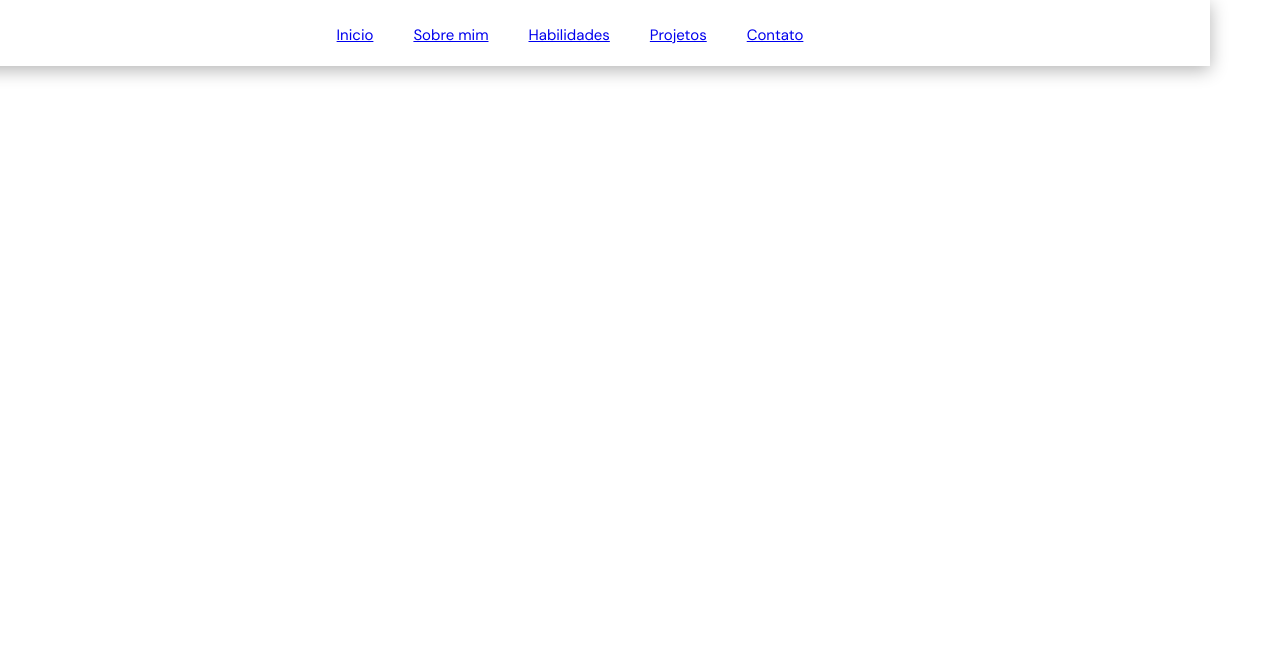
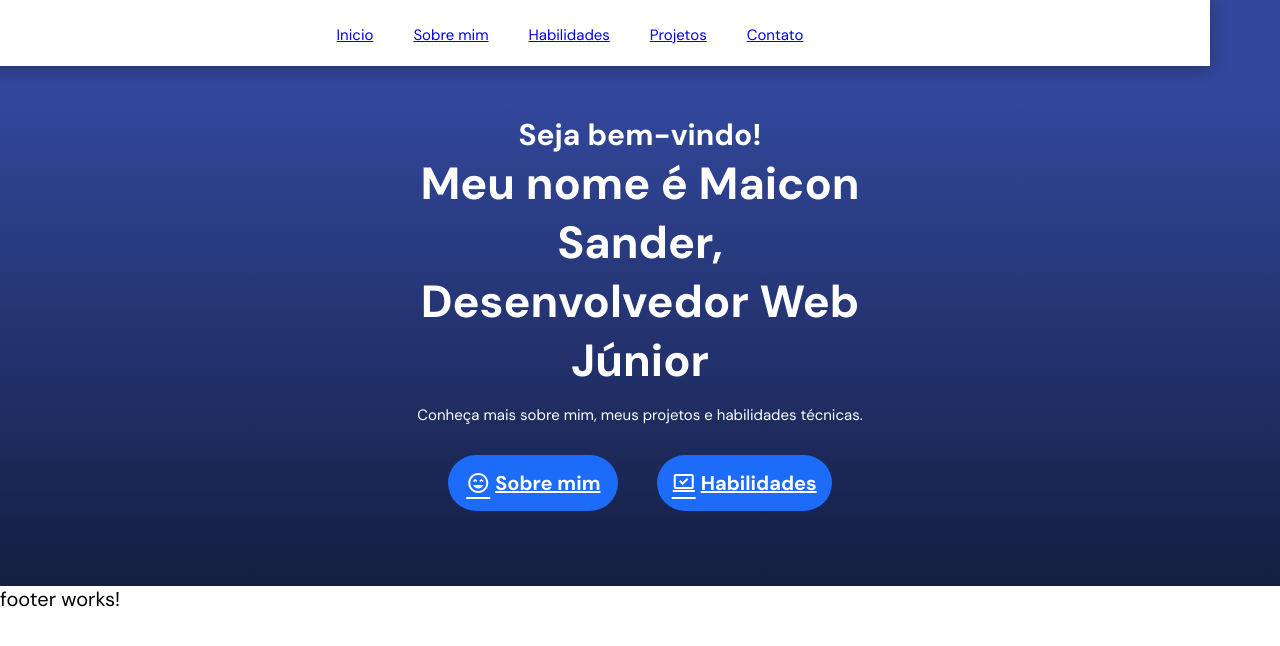
Before and after one commit to MaiconSander/meu-portfolio, an Angular app: page / in a window 1280 px wide. Shown: the top 646 px of the page. Built offline with nearby package versions, Linux system fonts and the light colour scheme.

Commit message:
box banner

```diff
--- a/src/app/home/home.component.css
+++ b/src/app/home/home.component.css
@@ -0,0 +1,65 @@
+/* box banner */
+
+.banner {
+    display: flex;
+    justify-content: center;
+    background: linear-gradient(180deg, var(--color-blue-2) 15%, var(--color-blue-3) 100%);
+    color: #fff;
+    padding-top: 70px;
+    text-align: center;
+}
+
+.banner .box {
+    display: flex;
+    flex-direction: column;
+    align-items: center;
+    padding: 45px 5px;
+}
+
+.banner .box .paragraph {
+    margin: 15px 0;
+    font-size: var(--font-size-5);
+    font-weight: 400;
+    color: #fff;
+}
+
+.banner .box .title1 {
+    font-size: var(--font-size-3);
+}
+
+.banner .box .title2 {
+    font-size: var(--font-size-1);
+    display: block;
+    max-width: 450px;
+}
+
+.banner .box .buttons {
+    display: flex;
+    align-items: center;
+    flex-wrap: wrap;
+    margin: 15px 0;
+    width: 100%;
+    justify-content: space-evenly;
+}
+
+.banner .box .buttons a {
+    display: flex;
+    align-items: center;
+    justify-content: center;
+    padding: 15px;
+    min-width: 170px;
+    border-radius: 35px;
+    margin: 0 5px 15px;
+    font-size: var(--font-size-4);
+    font-weight: 700;
+    background: var(--color-blue-1);
+    color: #fff;
+}
+
+.banner .box .buttons a:hover {
+    background: var(--color-blue-2);
+}
+
+.banner .box .buttons a i {
+    margin-right: 5px
+}
--- a/src/app/home/home.component.html
+++ b/src/app/home/home.component.html
@@ -1 +1,29 @@
-<p>home works!</p>
+<main>
+    <section id="banner" class="banner">
+        <div class="box">
+            <h1>
+                <span class="title1">Seja bem-vindo!</span>
+                <span class="title2">Meu nome é Maicon Sander, Desenvolvedor Web Júnior </span>
+            </h1>
+
+            <p class="paragraph">Conheça mais sobre mim, meus projetos e habilidades técnicas.</p>
+
+            <div class="buttons">
+              <a href="#about">
+                <i class="material-symbols-outlined">
+                    sentiment_very_satisfied
+                </i>
+               Sobre mim
+             </a>
+             <a href="#skills">
+                <i class="material-symbols-outlined">
+                    sync_saved_locally
+                </i>
+                Habilidades
+            </a>
+            </div>
+
+        </div>
+
+    </section>
+</main>
--- a/src/index.html
+++ b/src/index.html
@@ -9,11 +9,13 @@
 
   <link rel="preconnect" href="https://fonts.googleapis.com">
   <link rel="preconnect" href="https://fonts.gstatic.com" crossorigin>
-  <link href="https://fonts.googleapis.com/css2?family=DM+Sans:ital,opsz,wght@0,9..40,100..1000;1,9..40,100..1000&display=swap"
+  <link
+  href="https://fonts.googleapis.com/css2?family=DM+Sans:ital,opsz,wght@0,9..40,100..1000;1,9..40,100..1000&display=swap"
   rel="stylesheet">
 
   <link rel="stylesheet"
-  href="https://fonts.googleapis.com/css2?family=Material+Symbols+Outlined:opsz,wght,FILL,GRAD@20..48,100..700,0..1,-50..200&icon_names=menu" />
+  href="https://fonts.googleapis.com/css2?family=Material+Symbols+Outlined:opsz,wght,FILL,GRAD@20..48,100..700,0..1,-50..200" />
+
 </head>
 
 <body>
```
